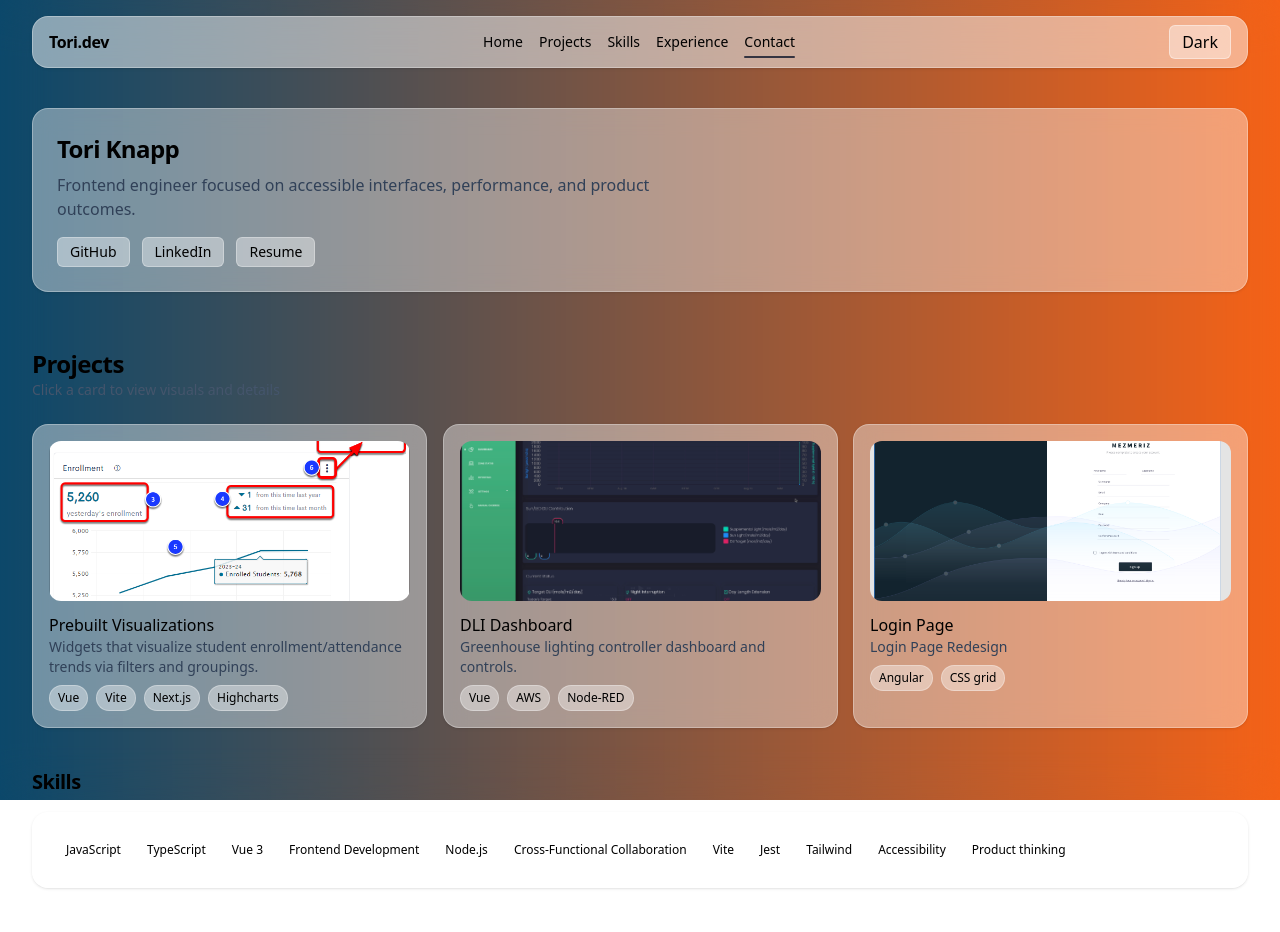
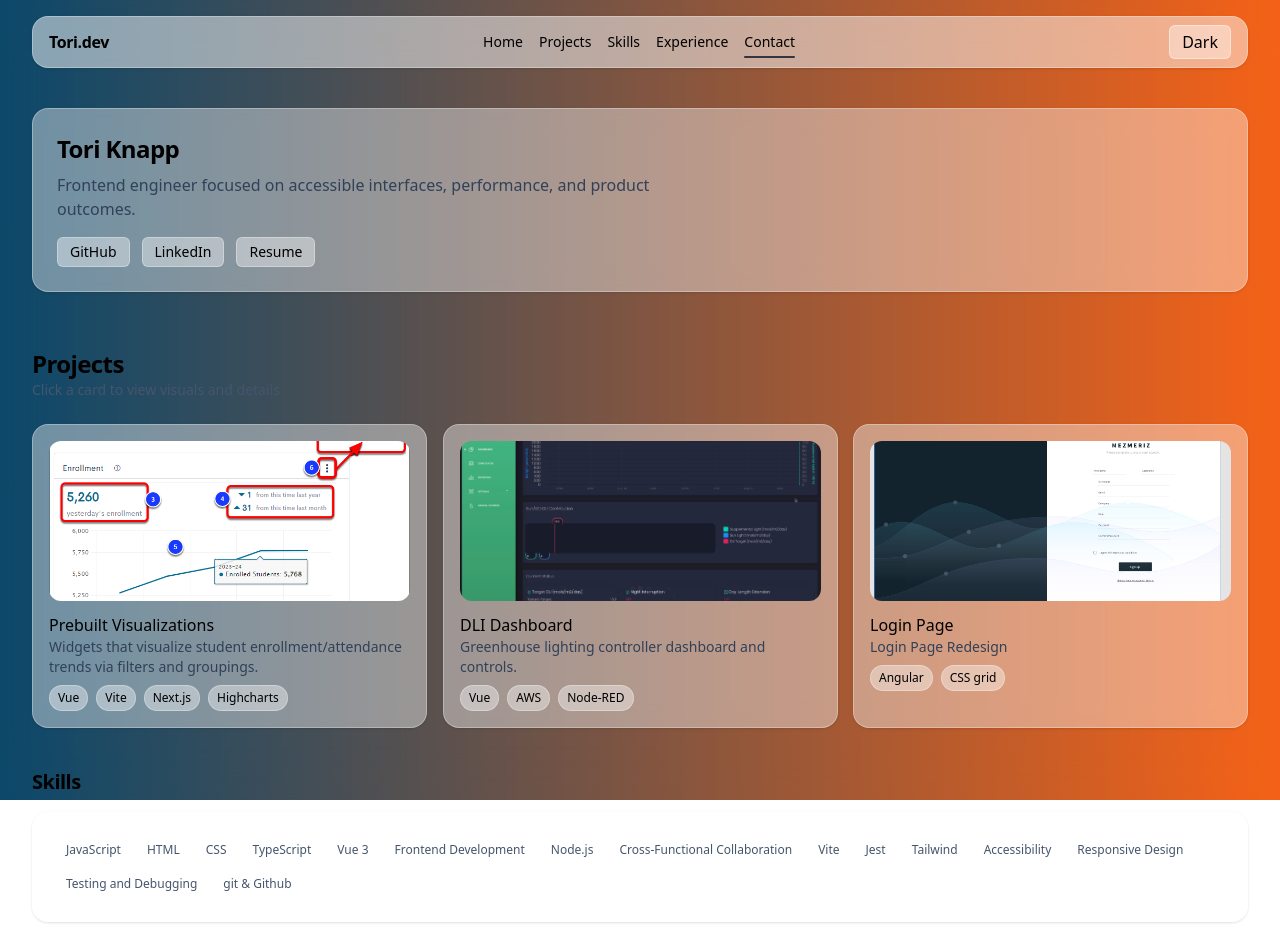
Before and after one commit to torrance-k/portfolio, a Vue app: page / in a window 1280 px wide. Shown: the top 932 px of the page. Built offline with nearby package versions, Linux system fonts and the light colour scheme.

Commit message:
feat: update skillcloud skills and text color

```diff
--- a/src/components/SkillCloud.vue
+++ b/src/components/SkillCloud.vue
@@ -1,7 +1,7 @@
 <template>
     <div class="glass p-6">
         <ul class="flex flex-wrap gap-2">
-            <li v-for="s in skills" :key="s" class="badge">{{ s }}</li>
+            <li v-for="s in skills" :key="s" class="badge text-slate-600 dark:text-slate-400">{{ s }}</li>
         </ul>
     </div>
 </template>
@@ -9,6 +9,6 @@
 
 <script setup lang="ts">
 const skills = [
-    'JavaScript', 'TypeScript', 'Vue 3', 'Frontend Development', 'Node.js', 'Cross-Functional Collaboration', 'Vite', 'Jest', 'Tailwind', 'Accessibility', 'Product thinking'
+    'JavaScript', 'HTML', 'CSS', 'TypeScript', 'Vue 3', 'Frontend Development', 'Node.js', 'Cross-Functional Collaboration', 'Vite', 'Jest', 'Tailwind', 'Accessibility', 'Responsive Design', 'Testing and Debugging', 'git & Github'
 ]
 </script>
```
